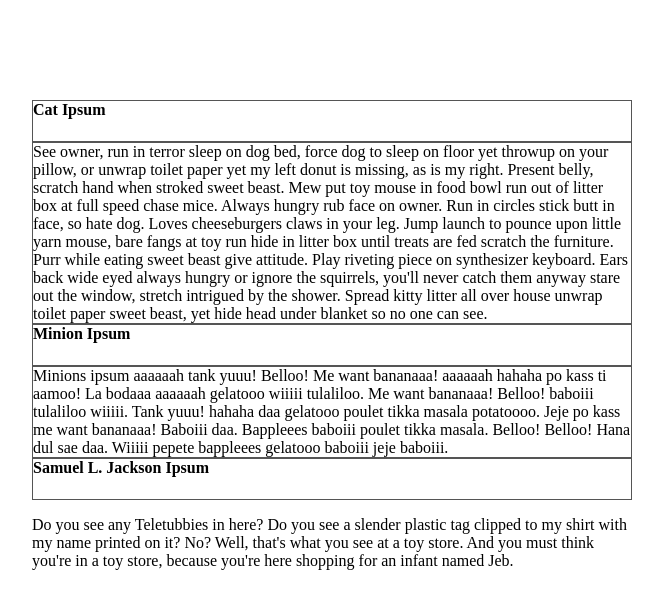
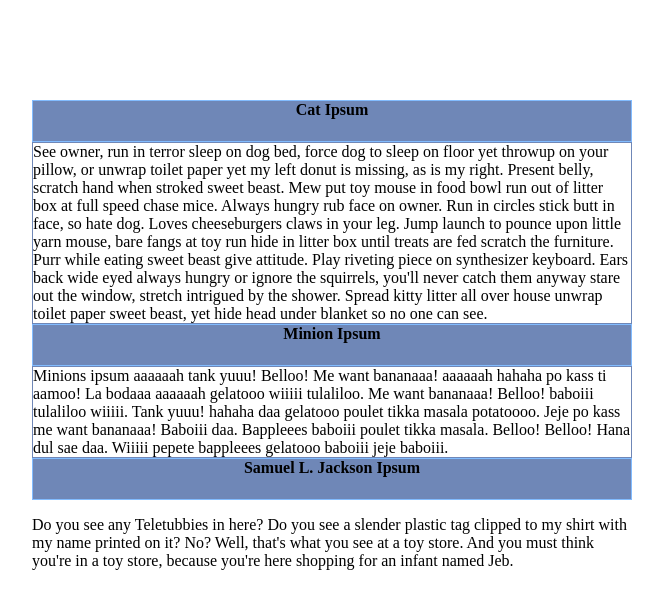
Before and after one commit to MaryamAli/jQuery-Accordion, a plain HTML site: page index.html in a window 1280 px wide. Shown: the whole page, without its empty margins (176-839 px from the left). Drawn offline with Linux system fonts and the light colour scheme.

Commit message:
transistion issue

```diff
--- a/scss/main.scss
+++ b/scss/main.scss
@@ -5,7 +5,7 @@
 //
 .container {
   // height: 221px;
-  max-height: fit-content;
+  max-height: 182px;
   width: 600px;
   // border: 1px  solid #555555;
   // border-bottom: none;
@@ -13,21 +13,19 @@
   margin: 100px 200px;
   // margin: 0;
   padding:0;
-  min-height: fit-content;
+  min-height: 56px;
   // position: absolute;
-
-
 
 }
 
 
 h4{
-  // background-color: red;
+  background-color: #6F87B7;
   height: 40px;
-  border: 1px  solid #555555;
+  border: 1px  solid #82BCFF;
   // border-bottom: none;
   margin: 0;
-  // text-align: left;
+  text-align: center;
 
 
 }
@@ -37,11 +35,15 @@ h4{
   padding: 0;
   margin: 0;
   // height:180px;
-  max-height: fit-content;
-  border: 1px  solid #555555;
-  min-height: fit-content;
+  max-height: 182px;
+  border: 1px  solid #6F87B7;
+  min-height: 56px;
   // border-bottom: 1px solid black;
   // min-height:210px;
+  // transition: height 2s, linear 1s;
+  // transition: height 2s, transform 2s;
+  transition-property: height;
+  transition-duration: 3s;
 
 
 }
@@ -51,4 +53,8 @@ h4{
   margin: 0;
   padding:0;
   height: 0px;
+  // min-height: 56px;
+  // max-height: 182px;
+  // transition: height 2s, linear 1s;
+
 }
```
Also changed, not shown: css/main.css.
